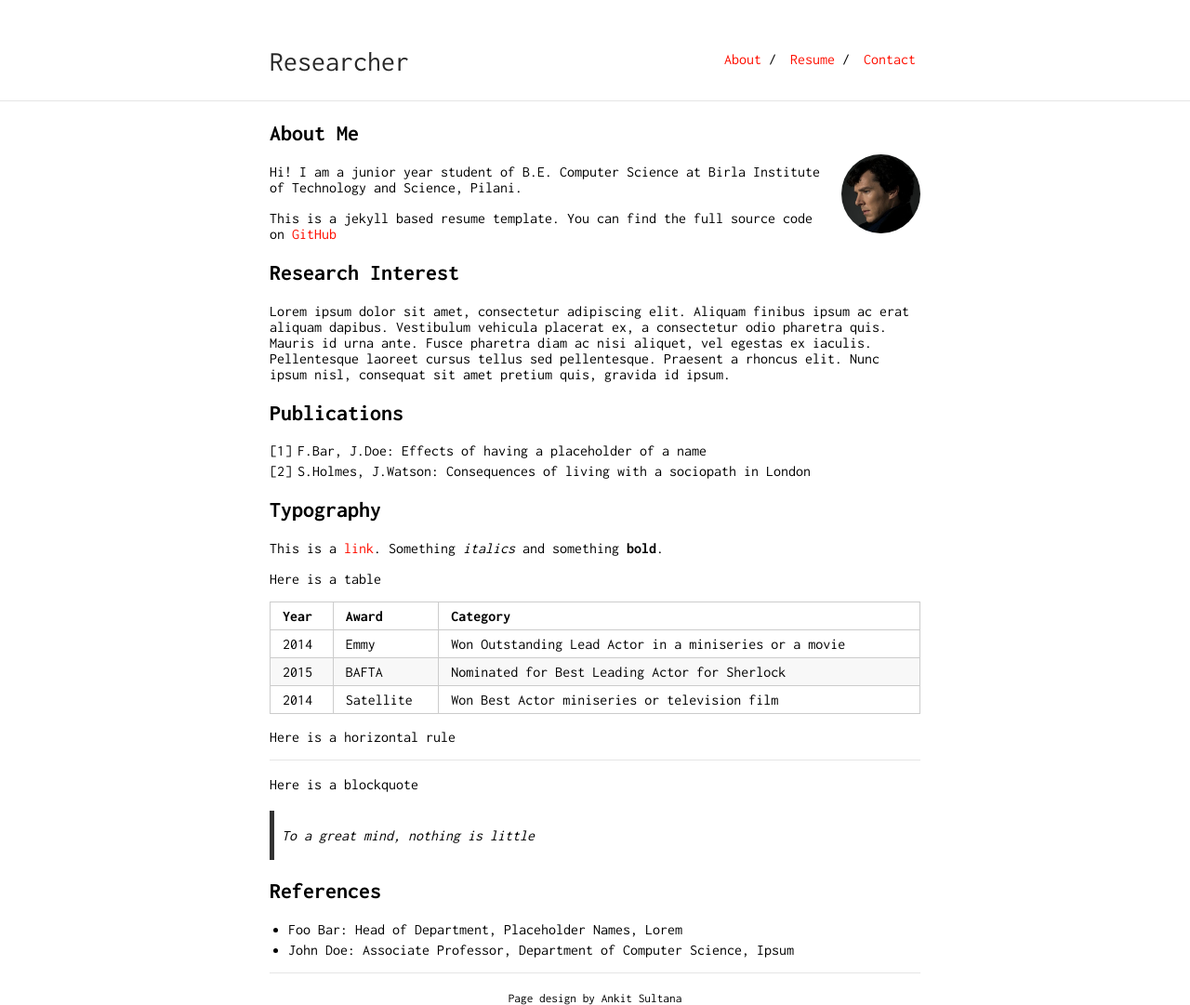
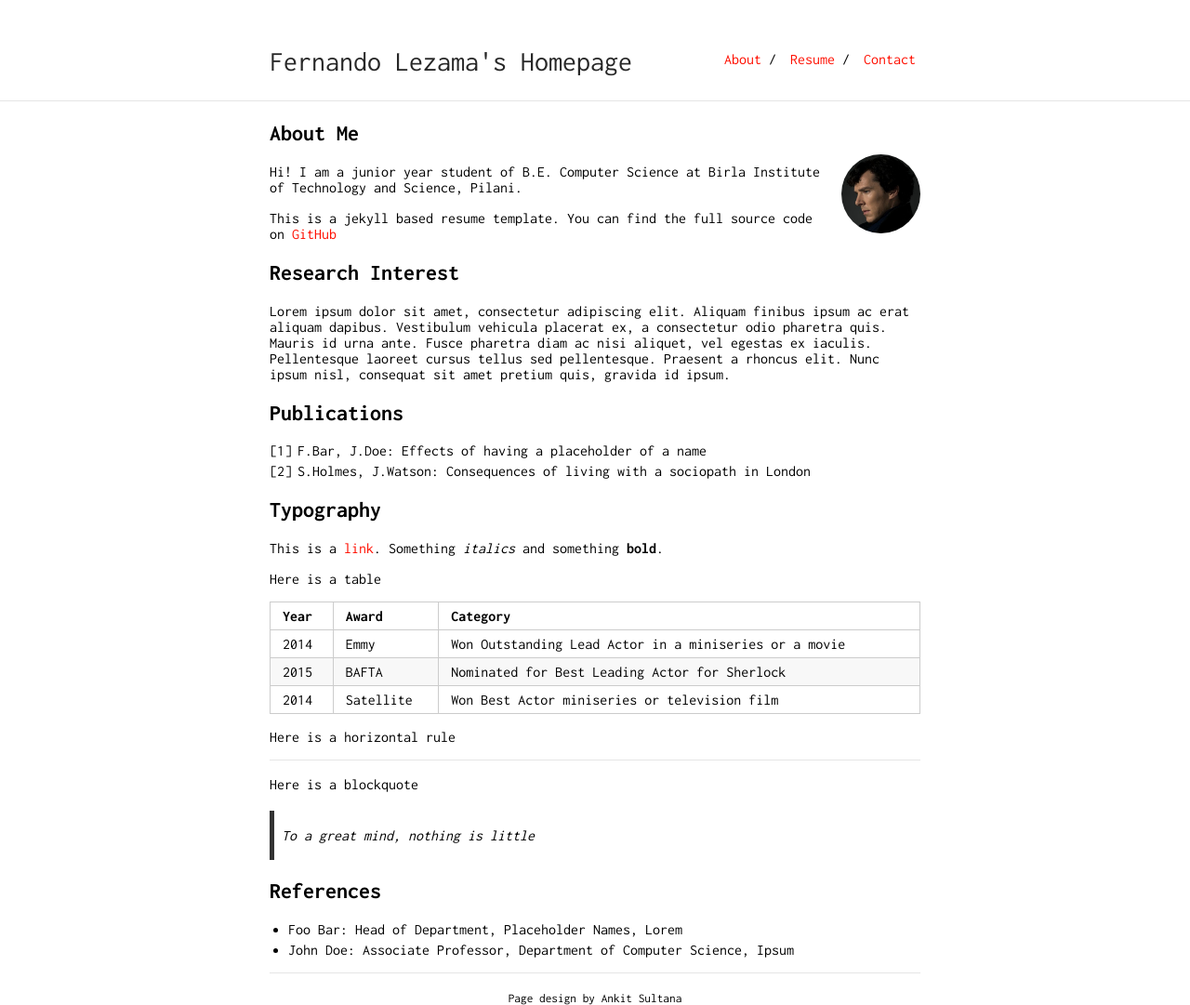
Before and after one commit to fernandolezama/fernandolezama.github.io, a Jekyll site: the page built from index.md, in a window 1280 px wide. Shown: the whole page at 93% size. Built offline with Jekyll 4.4.1, drawn with Linux system fonts in a browser that asks for light colours; our own code applies the rules of GitHub Pages for plain Markdown files.

Commit message:
Update _config.yml

```diff
--- a/_config.yml
+++ b/_config.yml
@@ -1,4 +1,4 @@
-title: Researcher
+title: Fernando Lezama's Homepage
 url: "https://fernandolezama.github.io"
 baseurl: "/researcher"
 
```
